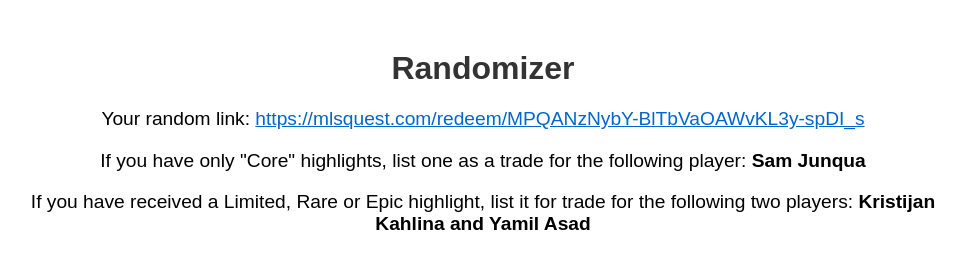
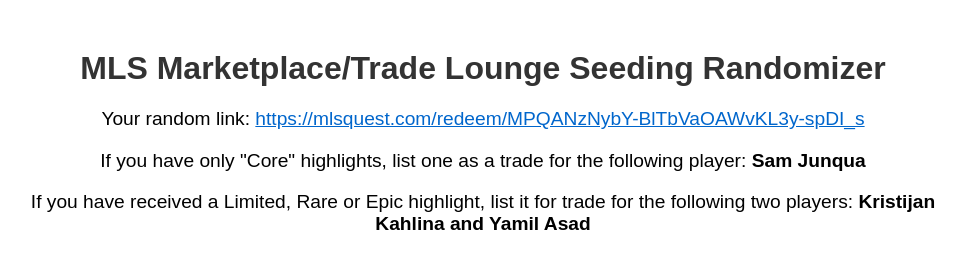
Before and after one commit to JKurzSweet/JKurzSweet, a plain HTML site: page index.html in a window 1280 px wide. Shown: the whole page, without its empty margins (157-1122 px from the left). Drawn offline with Linux system fonts and the light colour scheme.

Commit message:
Update index.html

```diff
--- a/index.html
+++ b/index.html
@@ -1,7 +1,7 @@
 <!DOCTYPE html>
 <html>
 <head>
-    <title>Randomizer Page</title>
+    <title>MLS Marketplace Seeding Randomizer</title>
     <meta charset="UTF-8">
     <style>
         body {
@@ -27,7 +27,7 @@
 </head>
 <body>
     <div class="container">
-        <h1>Randomizer</h1>
+        <h1>MLS Marketplace/Trade Lounge Seeding Randomizer</h1>
         <p id="randomLink"></p>
         <p id="corePlayer"></p>
         <p id="otherPlayers"></p>
```
